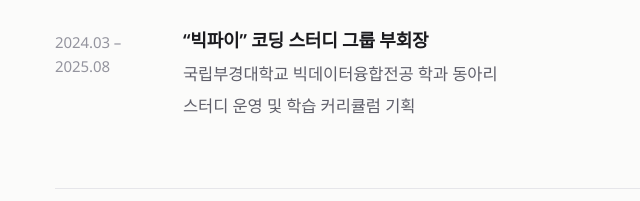
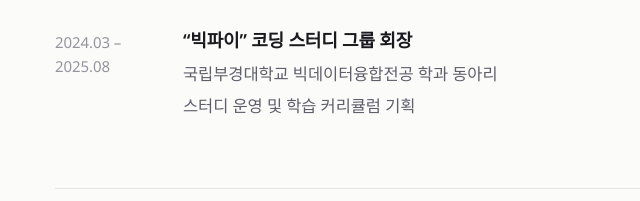
Before and after one commit to hyeon34800/hyeon34800.github.io, a plain HTML site: page index.html in a window 1280 px wide. Shown: the part 3385-3586 px from the top of the page, 393-1033 px from the left. Drawn offline with Linux system fonts and the light colour scheme.

Commit message:
Update 빅파이 코딩 스터디 그룹 role: 부회장 → 회장
Co-Authored-By: Claude Opus 5.5 <noreply@anthropic.com>
Claude-Session: https://claude.ai/code/session_01UFuC2ZqaLRNbUbsd8httwK

```diff
--- a/index.html
+++ b/index.html
@@ -319,7 +319,7 @@ footer{margin-top:68px;font-size:14px;color:var(--faint)}
       <article class="entry">
         <time class="when range">2024.03&nbsp;– 2025.08</time>
         <div class="what">
-          <p class="title">“빅파이” 코딩 스터디 그룹 부회장</p>
+          <p class="title">“빅파이” 코딩 스터디 그룹 회장</p>
           <p class="venue">국립부경대학교 빅데이터융합전공 학과 동아리</p>
           <p class="detail">스터디 운영 및 학습 커리큘럼 기획</p>
         </div>
```
